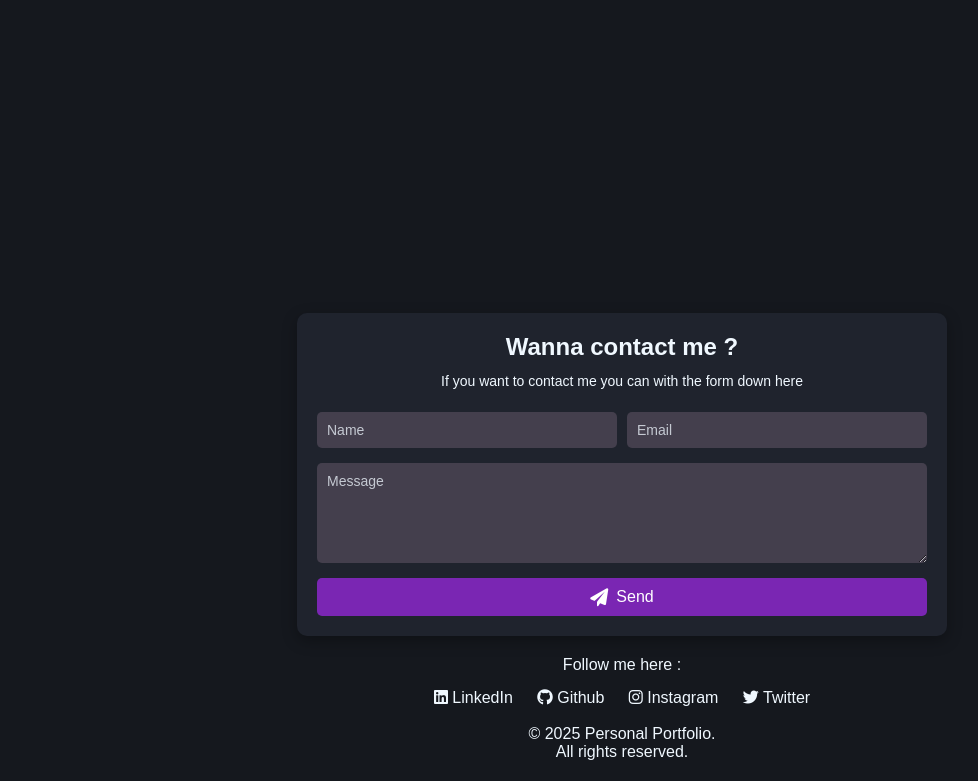
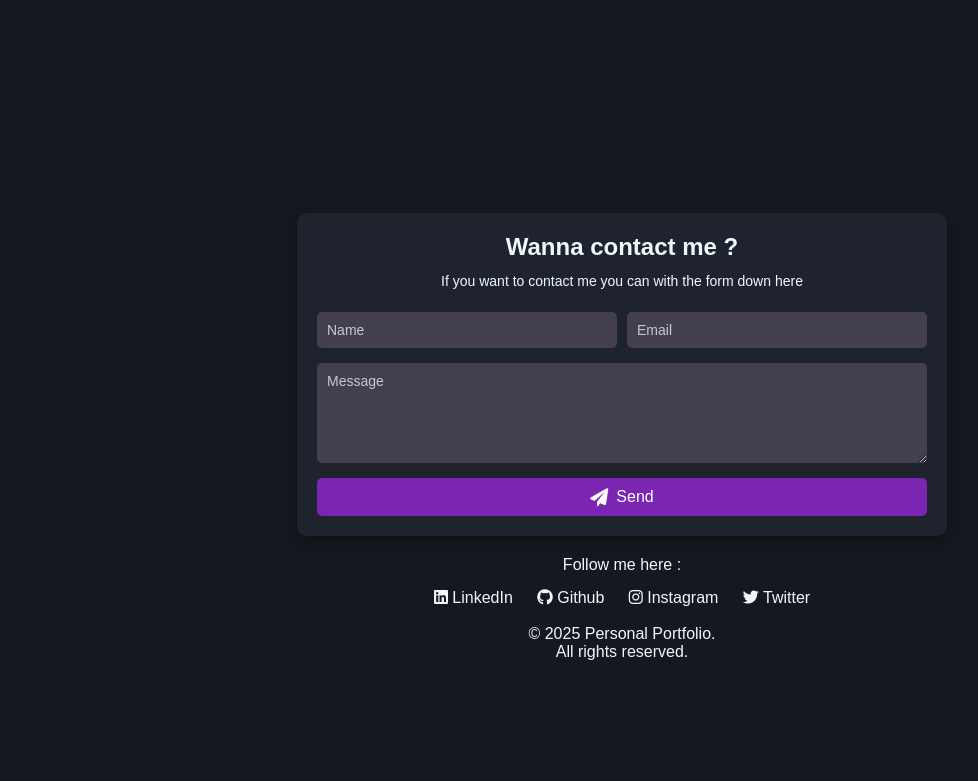
Before and after one commit to Yo-of/Portfolio, a plain HTML site: page index.html in a window 1280 px wide. Shown: the part 2691-3472 px from the top of the page, without its empty margins (18-996 px from the left). After the commit the page ends 3372 px from the top, so only its background shows below. Drawn offline with Linux system fonts and the light colour scheme; a web font is replaced by a local one.

Commit message:
Update style.css

```diff
--- a/style.css
+++ b/style.css
@@ -311,7 +311,7 @@ nav {
 /*Contact form Style*/
 .contact-form {
     position: relative;
-    top: 2150px;
+    top: 2050px;
     justify-self: center;
     text-align: center;
     background-color: var(--black);
@@ -395,7 +395,7 @@ form textarea::placeholder {
     color: var(--white);
     text-align: center;
     padding: 20px;
-    bottom: -2150px;
+    bottom: -2050px;
 }
 .footer .follow {
     margin-bottom: 15px;
```
